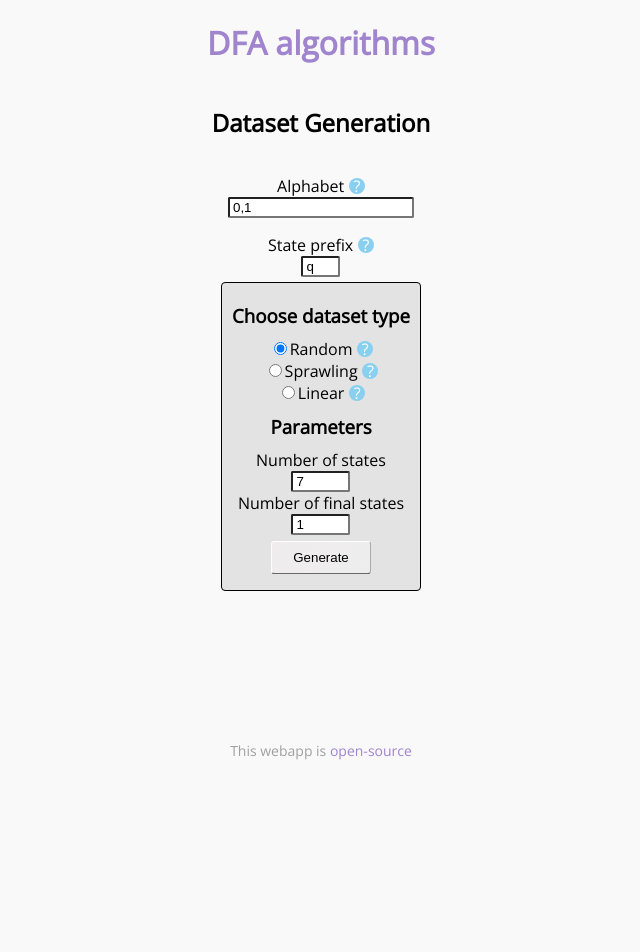
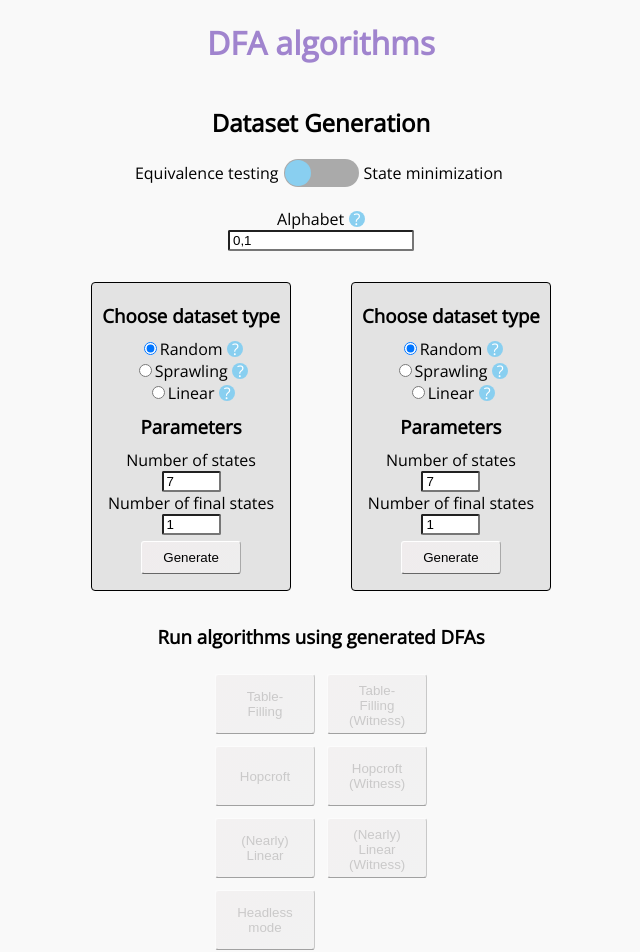
Before and after one commit to StenAL/dfa-algorithms, a React (Create React App) app: page /datasets in a window 1280 px wide. Shown: the top 952 px of the page, without its empty margins (319-959 px from the left). Before the commit the page ends 800 px from the top, so only its background shows below. Built offline with nearby package versions, Linux system fonts and the light colour scheme.

Commit message:
Add navigation from dataset generation to algorithms

```diff
--- a/src/components/datasets/DatasetGeneration.tsx
+++ b/src/components/datasets/DatasetGeneration.tsx
@@ -1,48 +1,123 @@
 import { useState } from "react";
-import { default as Tooltip } from "react-tooltip";
+import { Link } from "react-router-dom";
+import { AlgorithmMode } from "../../types/Algorithm";
+import { DFA } from "../../types/DFA";
+import { serializeDfa } from "../../util/util";
+import AlgorithmModeSwitch from "../input/algorithm/AlgorithmModeSwitch";
 import AlphabetInput from "../input/dfa/AlphabetInput";
 import DatasetGenerator from "./DatasetGenerator";
 
 export default function DatasetGeneration() {
+    const [mode, setMode] = useState(AlgorithmMode.EQUIVALENCE_TESTING);
     const [alphabet, setAlphabet] = useState<string[]>(["0", "1"]);
-    const [statePrefix, setStatePrefix] = useState<string>("q");
+    const [dfa1, setDfa1] = useState<DFA>();
+    const [dfa2, setDfa2] = useState<DFA>();
+    const inputValid =
+        (mode === AlgorithmMode.EQUIVALENCE_TESTING && dfa1 && dfa2) ||
+        (mode === AlgorithmMode.STATE_MINIMIZATION && dfa1);
+
     return (
         <div className={"page-container"}>
             <h2>Dataset Generation</h2>
+            <AlgorithmModeSwitch mode={mode} callback={setMode} />
             <AlphabetInput alphabet={alphabet} callback={setAlphabet} />
-            <label htmlFor={"statePrefix"}>
-                State prefix
-                <span className={"info-tooltip"} data-tip data-for="state-prefix-help">
-                    ?
-                </span>
-            </label>
-            <Tooltip
-                place={"top"}
-                type={"info"}
-                id="state-prefix-help"
-                effect={"solid"}
-                multiline={true}
-            >
-                <span>
-                    The state prefix is prepended to name of every state in the generated DFA.
-                    <br />
-                    For example, if the prefix is "q", then the states in the DFA will be "q0",
-                    "q1", etc.
-                    <br />
-                    This is useful to customize if you wish to generate and compare different DFAs
-                    and want to differentiate their states with different prefixes.
-                </span>
-            </Tooltip>
-            <input
-                className={"state-prefix"}
-                name={"statePrefix"}
-                type={"text"}
-                value={statePrefix}
-                onChange={(event) => {
-                    setStatePrefix(event.target.value);
-                }}
-            />
-            <DatasetGenerator alphabet={alphabet} statePrefix={statePrefix} />
+            <div className={"dataset-generators-container"}>
+                <DatasetGenerator alphabet={alphabet} statePrefix={"q"} callback={setDfa1} />
+                {mode === AlgorithmMode.EQUIVALENCE_TESTING ? (
+                    <DatasetGenerator alphabet={alphabet} statePrefix={"p"} callback={setDfa2} />
+                ) : (
+                    ""
+                )}
+            </div>
+            <h3>
+                Run algorithms using generated DFA
+                {mode === AlgorithmMode.EQUIVALENCE_TESTING ? "s" : ""}
+            </h3>
+            <div className={"generated-data-options"}>
+                <Link
+                    to={`/algorithm/table-filling/from-dataset?false;${
+                        dfa1 ? JSON.stringify(serializeDfa(dfa1)) : ""
+                    }${
+                        mode === AlgorithmMode.EQUIVALENCE_TESTING && dfa2
+                            ? ";" + JSON.stringify(serializeDfa(dfa2!))
+                            : ""
+                    }`}
+                >
+                    <button disabled={!inputValid}>Table-Filling</button>
+                </Link>
+                <Link
+                    to={`/algorithm/table-filling/from-dataset?true;${
+                        dfa1 ? JSON.stringify(serializeDfa(dfa1)) : ""
+                    }${
+                        mode === AlgorithmMode.EQUIVALENCE_TESTING && dfa2
+                            ? ";" + JSON.stringify(serializeDfa(dfa2!))
+                            : ""
+                    }`}
+                >
+                    <button disabled={!inputValid || mode === AlgorithmMode.STATE_MINIMIZATION}>
+                        Table-Filling (Witness)
+                    </button>
+                </Link>
+                <Link
+                    to={`/algorithm/hopcroft/from-dataset?false;${
+                        dfa1 ? JSON.stringify(serializeDfa(dfa1)) : ""
+                    }${
+                        mode === AlgorithmMode.EQUIVALENCE_TESTING && dfa2
+                            ? ";" + JSON.stringify(serializeDfa(dfa2!))
+                            : ""
+                    }`}
+                >
+                    <button disabled={!inputValid}>Hopcroft</button>
+                </Link>
+                <Link
+                    to={`/algorithm/hopcroft/from-dataset?true;${
+                        dfa1 ? JSON.stringify(serializeDfa(dfa1)) : ""
+                    }${
+                        mode === AlgorithmMode.EQUIVALENCE_TESTING && dfa2
+                            ? ";" + JSON.stringify(serializeDfa(dfa2!))
+                            : ""
+                    }`}
+                >
+                    <button disabled={!inputValid || mode === AlgorithmMode.STATE_MINIMIZATION}>
+                        Hopcroft (Witness)
+                    </button>
+                </Link>
+                <Link
+                    to={`/algorithm/nearly-linear/from-dataset?false;${
+                        dfa1 ? JSON.stringify(serializeDfa(dfa1)) : ""
+                    }${
+                        mode === AlgorithmMode.EQUIVALENCE_TESTING && dfa2
+                            ? ";" + JSON.stringify(serializeDfa(dfa2!))
+                            : ""
+                    }`}
+                >
+                    <button disabled={!inputValid || mode === AlgorithmMode.STATE_MINIMIZATION}>
+                        (Nearly) Linear
+                    </button>
+                </Link>
+                <Link
+                    to={`/algorithm/nearly-linear/from-dataset?true;${
+                        dfa1 ? JSON.stringify(serializeDfa(dfa1)) : ""
+                    }${
+                        mode === AlgorithmMode.EQUIVALENCE_TESTING && dfa2
+                            ? ";" + JSON.stringify(serializeDfa(dfa2!))
+                            : ""
+                    }`}
+                >
+                    <button disabled={!inputValid || mode === AlgorithmMode.STATE_MINIMIZATION}>
+                        (Nearly) Linear (Witness)
+                    </button>
+                </Link>
+                <Link
+                    to={`/headless/input?${dfa1 ? JSON.stringify(serializeDfa(dfa1)) : ""}${
+                        mode === AlgorithmMode.EQUIVALENCE_TESTING && dfa2
+                            ? ";" + JSON.stringify(serializeDfa(dfa2!))
+                            : ""
+                    }`}
+                >
+                    <button disabled={!inputValid}>Headless mode</button>
+                </Link>
+            </div>
         </div>
     );
 }
--- a/src/components/datasets/DatasetGenerator.tsx
+++ b/src/components/datasets/DatasetGenerator.tsx
@@ -14,9 +14,10 @@ import DatasetModeSelect from "./DatasetModeSelect";
 interface GeneratorProps {
     statePrefix: string;
     alphabet: string[];
+    callback: (dfa: DFA) => void;
 }
 
-export default function DatasetGenerator({ alphabet, statePrefix }: GeneratorProps) {
+export default function DatasetGenerator({ alphabet, statePrefix, callback }: GeneratorProps) {
     const [generationMode, setGenerationMode] = useState(DatasetType.RANDOM);
     const [statesCount, setStatesCount] = useState(7);
     const [finalStatesCount, setFinalStatesCount] = useState(1);
@@ -71,6 +72,7 @@ export default function DatasetGenerator({ alphabet, statePrefix }: GeneratorPro
                     }
                     const dfa = generator(statesCount, alphabet, finalStatesCount, statePrefix);
                     setDfa(dfa);
+                    callback(dfa);
                 }}
             >
                 Generate
--- a/src/components/input/algorithm/AlgorithmInput.tsx
+++ b/src/components/input/algorithm/AlgorithmInput.tsx
@@ -147,7 +147,11 @@ export default function AlgorithmInput({
                                 : "double-visualization"
                         }
                         initialState={input1 ? input1.startingState.name : ""}
-                        dfaString={input1Valid ? dfaToNoamInput(input1!) : ""}
+                        dfaString={
+                            input1Valid && input1!.states.length < 100
+                                ? dfaToNoamInput(input1!)
+                                : ""
+                        }
                     />
                 </div>
                 {mode === AlgorithmMode.EQUIVALENCE_TESTING ? (
@@ -184,7 +188,11 @@ export default function AlgorithmInput({
                         <DfaVisualization
                             className={"double-visualization"}
                             initialState={input2 ? input2.startingState.name : ""}
-                            dfaString={input2Valid ? dfaToNoamInput(input2!) : ""}
+                            dfaString={
+                                input2Valid && input2!.states.length < 100
+                                    ? dfaToNoamInput(input2!)
+                                    : ""
+                            }
                         />
                     </div>
                 ) : (
--- a/src/components/visualization/AlgorithmVisualization.tsx
+++ b/src/components/visualization/AlgorithmVisualization.tsx
@@ -50,7 +50,7 @@ export default function AlgorithmVisualization() {
 
     const location = useLocation();
     useEffect(() => {
-        if (location.search.length > 0 && location.pathname.includes("from-headless")) {
+        if (location.search.length > 0 && location.pathname.includes("from")) {
             const serialized = location.search.substr(1);
             const inputs = serialized.split(";");
             const input1 = deserializeDfa(JSON.parse(inputs[1]));
@@ -272,7 +272,11 @@ export default function AlgorithmVisualization() {
                                             : "double-visualization"
                                     }
                                     initialState={algorithm!.input1.startingState.name}
-                                    dfaString={dfaToNoamInput(algorithm!.input1)}
+                                    dfaString={
+                                        algorithm.input1.states.length <= 100
+                                            ? dfaToNoamInput(algorithm!.input1)
+                                            : ""
+                                    }
                                 />
                                 <DfaVisualization
                                     className={"double-visualization"}
@@ -283,7 +287,8 @@ export default function AlgorithmVisualization() {
                                     }
                                     dfaString={
                                         algorithm.mode === AlgorithmMode.EQUIVALENCE_TESTING &&
-                                        algorithm!.input2
+                                        algorithm!.input2 &&
+                                        algorithm!.input2.states.length <= 100
                                             ? dfaToNoamInput(algorithm!.input2)
                                             : ""
                                     }
--- a/src/index.scss
+++ b/src/index.scss
@@ -90,8 +90,8 @@ input[type="text"] {
 .visualization-header {
     padding: 0 10px;
     border-right: 1px solid black;
-    min-width: 100px;
-    max-width: 100px;
+    min-width: 105px;
+    max-width: 105px;
 }
 
 .nearly-linear-sets .table-row .visualization-header {
@@ -406,6 +406,15 @@ input[type="text"] {
     }
 }
 
+.generated-data-options {
+    display: grid;
+    grid-template-columns: 1fr 1fr;
+    button {
+        width: 100px;
+        height: 60px;
+    }
+}
+
 footer {
     margin: auto 0 5vh;
     font-size: 14px;
```
Also changed, not shown: 2 other files (tests, documents, lock files or other folders).
